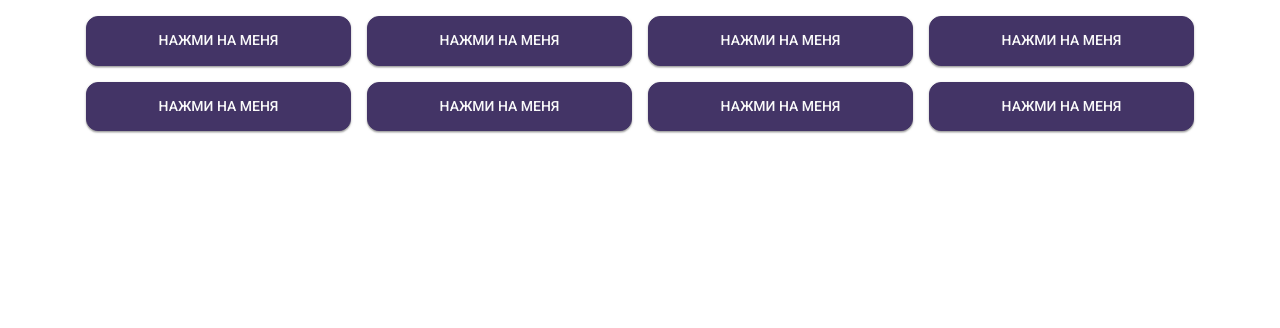
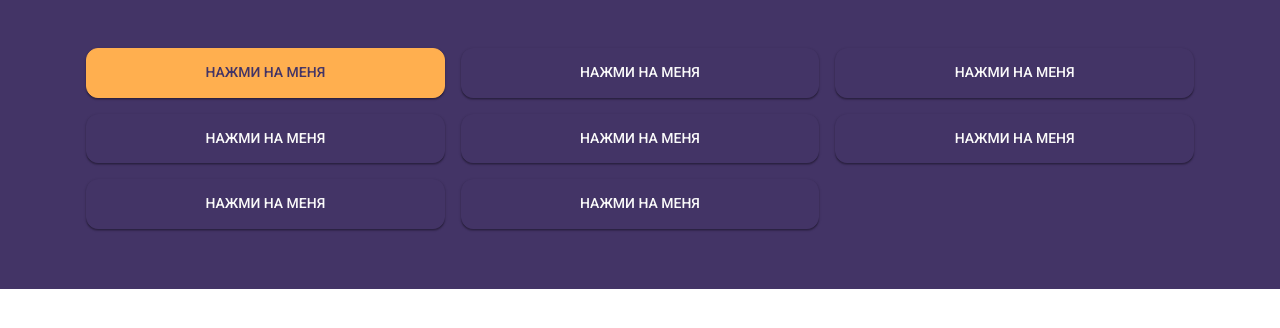
Before and after one commit to kritzona/wowwow-client, a React (Create React App) app: page / in a window 1280 px wide. Shown: the top 328 px of the page. Built offline with nearby package versions, Linux system fonts and the light colour scheme.

Commit message:
Реализовал акцентную цветовую гамму для кнопки и сверстал шапку

```diff
--- a/src/App.tsx
+++ b/src/App.tsx
@@ -1,43 +1,13 @@
 import React from 'react'
 import AppStyled from './AppStyled'
-import Button from './components/atoms/Button/Button'
-import Wrapper from './components/atoms/Wrapper/Wrapper'
-import Row from './components/atoms/Row/Row'
-import Column from './components/atoms/Column/Column'
+import Header from './components/organisms/Header/Header'
 
 interface IProps {}
 
 const App = (props: IProps) => {
   return (
     <AppStyled>
-      <Wrapper paddingY={true}>
-        <Row gutter={true}>
-          <Column desktopSize={3}>
-            <Button>Нажми на меня</Button>
-          </Column>
-          <Column desktopSize={3}>
-            <Button>Нажми на меня</Button>
-          </Column>
-          <Column desktopSize={3}>
-            <Button>Нажми на меня</Button>
-          </Column>
-          <Column desktopSize={3}>
-            <Button>Нажми на меня</Button>
-          </Column>
-          <Column desktopSize={3}>
-            <Button>Нажми на меня</Button>
-          </Column>
-          <Column desktopSize={3}>
-            <Button>Нажми на меня</Button>
-          </Column>
-          <Column desktopSize={3}>
-            <Button>Нажми на меня</Button>
-          </Column>
-          <Column desktopSize={3}>
-            <Button>Нажми на меня</Button>
-          </Column>
-        </Row>
-      </Wrapper>
+      <Header></Header>
     </AppStyled>
   )
 }
--- a/src/components/atoms/Button/Button.tsx
+++ b/src/components/atoms/Button/Button.tsx
@@ -3,13 +3,14 @@ import ButtonStyled from './ButtonStyled'
 import Text from '../Text/Text'
 
 interface IProps {
+  color?: 'primary' | 'accent'
   children?: React.ReactNode
   onClick?: () => void
 }
 
 const Button = (props: IProps) => {
   return (
-    <ButtonStyled>
+    <ButtonStyled color={props.color}>
       <Text type="button-text">{props.children}</Text>
     </ButtonStyled>
   )
--- a/src/components/atoms/Button/ButtonStyled.tsx
+++ b/src/components/atoms/Button/ButtonStyled.tsx
@@ -1,6 +1,7 @@
 import styled, { css, DefaultTheme } from 'styled-components'
 
 interface IProps {
+  color?: 'primary' | 'accent'
   type?: 'button' | 'reset' | 'submit'
   theme: DefaultTheme
 }
@@ -8,27 +9,59 @@ interface IProps {
 const ButtonStyled = styled.button.attrs<IProps>((props: IProps) => ({
   type: props.type ? props.type : 'button',
 }))`
-  ${({ theme }) => css`
+  ${({ theme, color }) => css`
     margin: 0;
     padding: ${theme.sizes.btnFontSize}px ${theme.sizes.btnFontSize * 3}px;
     outline: none;
     box-shadow: ${theme.effects._01dp};
-    color: ${theme.colors.whiteColor};
-    background-color: ${theme.colors.primaryColor};
-    border: 1px solid ${theme.colors.primaryColor};
     cursor: pointer;
     border-radius: ${theme.sizes.nBorderRadius}px;
     transform-origin: center center;
     transition: ${theme.effects.defaultTransition};
 
+    ${(!color || color === 'primary') &&
+    css`
+      background-color: ${theme.colors.primaryColor};
+      border: 1px solid ${theme.colors.primaryColor};
+      color: ${theme.colors.whiteColor};
+    `}
+    ${color === 'accent' &&
+    css`
+      background-color: ${theme.colors.accentColor};
+      border: 1px solid ${theme.colors.accentColor};
+      color: ${theme.colors.primaryColor};
+    `}
+
     &:hover {
-      background-color: ${theme.colors.hoverPrimaryColor};
-      border: 1px solid ${theme.colors.hoverPrimaryColor};
+      ${(!color || color === 'primary') &&
+      css`
+        background-color: ${theme.colors.hoverPrimaryColor};
+        border: 1px solid ${theme.colors.hoverPrimaryColor};
+        color: ${theme.colors.whiteColor};
+      `}
+      ${color === 'accent' &&
+      css`
+        background-color: ${theme.colors.hoverAccentColor};
+        border: 1px solid ${theme.colors.hoverAccentColor};
+        color: ${theme.colors.whiteColor};
+      `}
+
       box-shadow: ${theme.effects._01dp};
     }
     &:active {
-      background-color: ${theme.colors.hoverPrimaryColor};
-      border: 1px solid ${theme.colors.hoverPrimaryColor};
+      ${(!color || color === 'primary') &&
+      css`
+        background-color: ${theme.colors.hoverPrimaryColor};
+        border: 1px solid ${theme.colors.hoverPrimaryColor};
+        color: ${theme.colors.whiteColor};
+      `}
+      ${color === 'accent' &&
+      css`
+        background-color: ${theme.colors.hoverAccentColor};
+        border: 1px solid ${theme.colors.hoverAccentColor};
+        color: ${theme.colors.whiteColor};
+      `}
+
       box-shadow: none;
       transform: scale(0.98);
     }
--- a/src/components/atoms/Column/Column.tsx
+++ b/src/components/atoms/Column/Column.tsx
@@ -2,6 +2,7 @@ import React from 'react'
 import ColumnStyled from './ColumnStyled'
 
 interface IProps {
+  size?: number
   desktopSize?: number
   laptopSize?: number
   tabletSize?: number
@@ -13,6 +14,7 @@ interface IProps {
 const Column = (props: IProps) => {
   return (
     <ColumnStyled
+      defaultSize={props.size}
       desktopSize={props.desktopSize}
       laptopSize={props.laptopSize}
       tabletSize={props.tabletSize}
--- a/src/components/atoms/Column/ColumnStyled.tsx
+++ b/src/components/atoms/Column/ColumnStyled.tsx
@@ -2,6 +2,7 @@ import styled, { css, DefaultTheme } from 'styled-components'
 
 interface IProps {
   theme: DefaultTheme
+  defaultSize?: number
   desktopSize?: number
   laptopSize?: number
   tabletSize?: number
@@ -12,31 +13,75 @@ interface IProps {
 const ColumnStyled = styled.div<IProps>`
   ${({
     theme,
+    defaultSize,
     desktopSize,
     laptopSize,
     tabletSize,
     phabletSize,
     mobileSize,
-  }) => css`
+  }) => {
+    const desktopColumnSize =
+      desktopSize ||
+      defaultSize ||
+      mobileSize ||
+      phabletSize ||
+      tabletSize ||
+      laptopSize ||
+      12
+    const laptopColumnSize =
+      laptopSize ||
+      defaultSize ||
+      mobileSize ||
+      phabletSize ||
+      tabletSize ||
+      desktopSize ||
+      12
+    const tabletColumnSize =
+      tabletSize ||
+      defaultSize ||
+      mobileSize ||
+      phabletSize ||
+      laptopSize ||
+      desktopSize ||
+      12
+    const phabletColumnSize =
+      phabletSize ||
+      defaultSize ||
+      mobileSize ||
+      tabletSize ||
+      laptopSize ||
+      desktopSize ||
+      12
+    const mobileColumnSize =
+      mobileSize ||
+      defaultSize ||
+      phabletSize ||
+      tabletSize ||
+      laptopSize ||
+      desktopSize ||
+      12
+
+    return css`
       display: grid;
-    grid-column: span ${desktopSize || 1};
+      grid-column: span ${desktopColumnSize};
 
       @media ${theme.mediaQueries.desktop} {
-      grid-column: span ${desktopSize || 1};
+        grid-column: span ${desktopColumnSize <= 12 ? desktopColumnSize : 12};
       }
       @media ${theme.mediaQueries.laptop} {
-      grid-column: span ${laptopSize || 1};
+        grid-column: span ${laptopColumnSize <= 12 ? laptopColumnSize : 12};
       }
       @media ${theme.mediaQueries.tablet} {
-      grid-column: span ${tabletSize || 1};
+        grid-column: span ${tabletColumnSize <= 12 ? tabletColumnSize : 12};
       }
       @media ${theme.mediaQueries.phablet} {
-      grid-column: span ${phabletSize || 1};
+        grid-column: span ${phabletColumnSize <= 12 ? phabletColumnSize : 12};
       }
       @media ${theme.mediaQueries.mobile} {
-      grid-column: span ${mobileSize || 1};
+        grid-column: span ${mobileColumnSize <= 12 ? mobileColumnSize : 12};
       }
-  `}
+    `
+  }}
 `
 
 export default ColumnStyled
--- a/src/components/atoms/Wrapper/WrapperStyled.tsx
+++ b/src/components/atoms/Wrapper/WrapperStyled.tsx
@@ -10,23 +10,33 @@ const WrapperStyled = styled.div<IProps>`
   ${({ theme, paddingX, paddingY }) => css`
     width: 1140px;
     margin: 0 auto;
-    padding: ${paddingY ? '16px' : '0'}
+    padding: ${paddingY ? '48px' : '0'}
       ${paddingX === undefined || paddingX ? '16px' : '0'};
     box-sizing: border-box;
 
     @media ${theme.mediaQueries.desktop} {
+      padding: ${paddingY ? '48px' : '0'}
+        ${paddingX === undefined || paddingX ? '16px' : '0'};
       width: 1140px;
     }
     @media ${theme.mediaQueries.laptop} {
+      padding: ${paddingY ? '48px' : '0'}
+        ${paddingX === undefined || paddingX ? '16px' : '0'};
       width: 960px;
     }
     @media ${theme.mediaQueries.tablet} {
+      padding: ${paddingY ? '48px' : '0'}
+        ${paddingX === undefined || paddingX ? '16px' : '0'};
       width: 720px;
     }
     @media ${theme.mediaQueries.phablet} {
+      padding: ${paddingY ? '16px' : '0'}
+        ${paddingX === undefined || paddingX ? '16px' : '0'};
       width: 540px;
     }
     @media ${theme.mediaQueries.mobile} {
+      padding: ${paddingY ? '24px' : '0'}
+        ${paddingX === undefined || paddingX ? '16px' : '0'};
       width: 100%;
     }
   `}
--- /dev/null
+++ b/src/components/organisms/Header/Header.tsx
@@ -0,0 +1,45 @@
+import React from 'react'
+import HeaderStyled from './HeaderStyled'
+import Wrapper from '../../atoms/Wrapper/Wrapper'
+import Row from '../../atoms/Row/Row'
+import Column from '../../atoms/Column/Column'
+import Button from '../../atoms/Button/Button'
+
+interface IProps {}
+
+const Header = (props: IProps) => {
+  return (
+    <HeaderStyled>
+      <Wrapper paddingY={true}>
+        <Row gutter={true}>
+          <Column size={4} mobileSize={6}>
+            <Button color="accent">Нажми на меня</Button>
+          </Column>
+          <Column size={4} mobileSize={6}>
+            <Button>Нажми на меня</Button>
+          </Column>
+          <Column size={4} mobileSize={6}>
+            <Button>Нажми на меня</Button>
+          </Column>
+          <Column size={4} mobileSize={6}>
+            <Button>Нажми на меня</Button>
+          </Column>
+          <Column size={4} mobileSize={6}>
+            <Button>Нажми на меня</Button>
+          </Column>
+          <Column size={4} mobileSize={6}>
+            <Button>Нажми на меня</Button>
+          </Column>
+          <Column size={4} mobileSize={6}>
+            <Button>Нажми на меня</Button>
+          </Column>
+          <Column size={4} mobileSize={6}>
+            <Button>Нажми на меня</Button>
+          </Column>
+        </Row>
+      </Wrapper>
+    </HeaderStyled>
+  )
+}
+
+export default Header
--- /dev/null
+++ b/src/components/organisms/Header/HeaderStyled.tsx
@@ -0,0 +1,14 @@
+import styled, { css, DefaultTheme } from 'styled-components'
+
+interface IProps {
+  theme: DefaultTheme
+}
+
+const HeaderStyled = styled.header<IProps>`
+  ${({ theme }) => css`
+    background-color: ${theme.colors.primaryColor};
+    padding-bottom: ${theme.sizes.nBorderRadius}px;
+  `}
+`
+
+export default HeaderStyled
```
Lines whose indentation alone changed are shown as unchanged.
